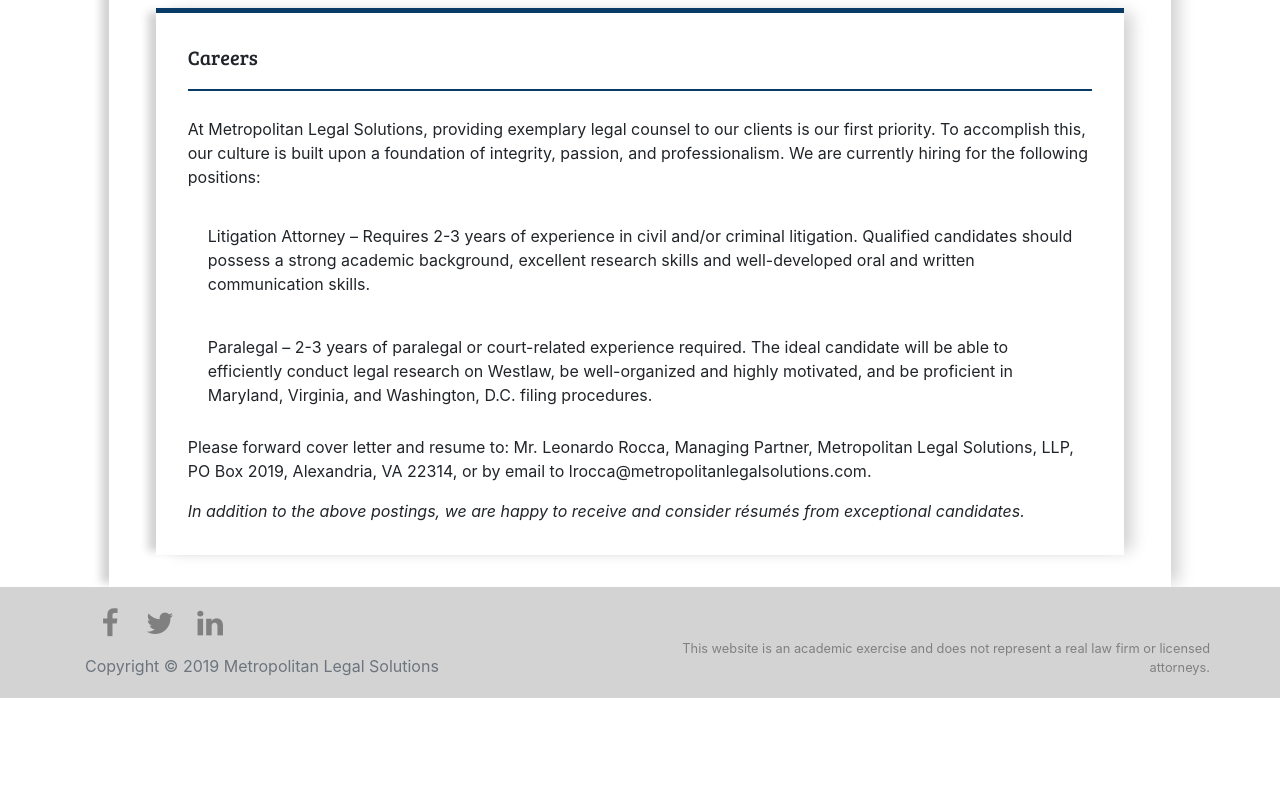
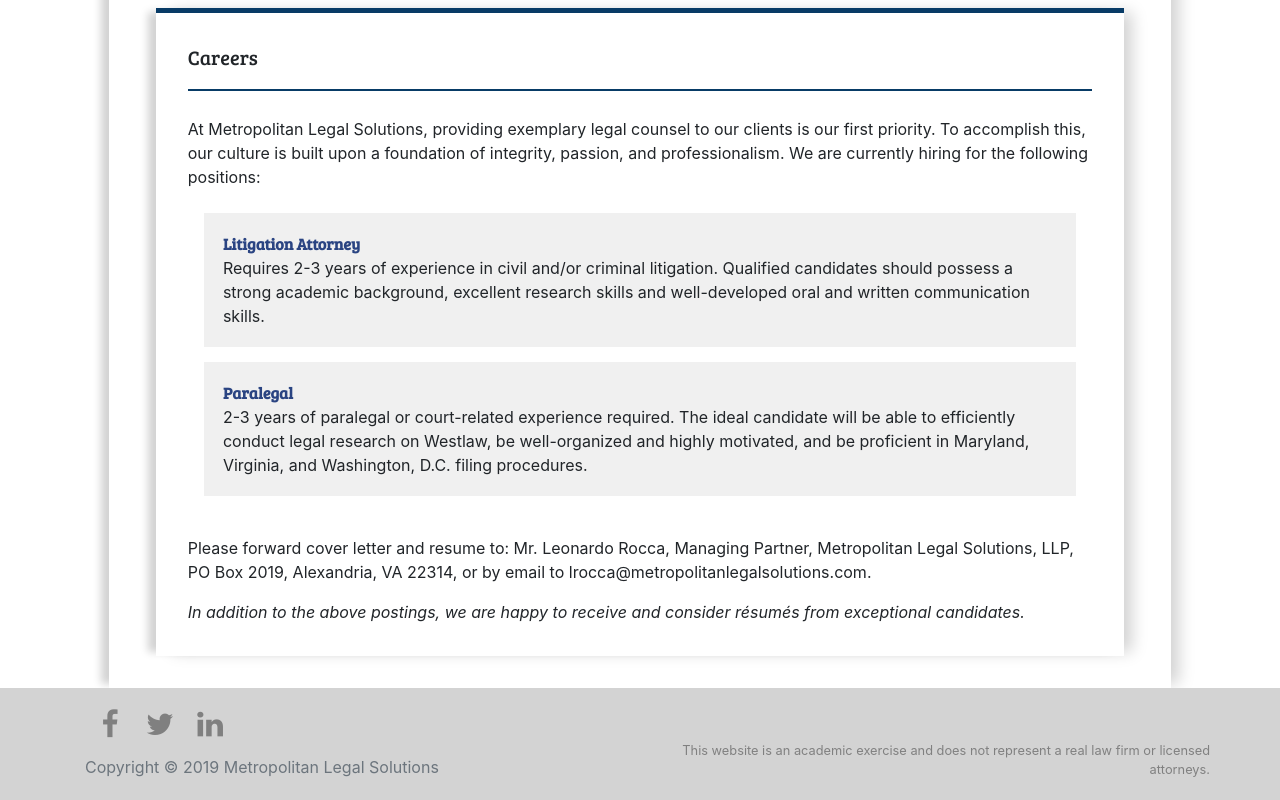
Before and after one commit to echoHello/mls, an Angular app: page /contact in a window 1280 px wide. Shown: the part 1631-2431 px from the top of the page. Before the commit the page ends 2329 px from the top, so only its background shows below. Built offline with nearby package versions, Linux system fonts and the light colour scheme.

Commit message:
style updates

```diff
--- a/src/app/contact/contact.component.html
+++ b/src/app/contact/contact.component.html
@@ -43,19 +43,16 @@
             accomplish this, our culture is built upon a foundation of integrity, passion, and professionalism. We are
             currently hiring for the following positions:</p>
           <div class="list-group">
-            <a class="list-group-item list-group-item-action-secondary title">
+            <a class="list-group-item list-group-item-action">
+              <p class="gray"><b class="blue">Litigation Attorney</b><br>Requires 2-3 years of experience in civil and/or
+                criminal litigation. Qualified candidates should possess a strong academic background, excellent
+                research skills and well-developed oral and written communication skills.</p>
             </a>
             <a class="list-group-item list-group-item-action">
-              <p>Litigation Attorney – Requires 2-3 years of experience in civil and/or criminal litigation. Qualified
-                candidates should possess a strong academic background, excellent research skills and well-developed
-                oral
-                and written communication skills.</p>
-            </a>
-            <a class="list-group-item list-group-item-action">
-              <p>Paralegal – 2-3 years of paralegal or court-related experience required. The ideal candidate will be
-                able
-                to efficiently conduct legal research on Westlaw, be well-organized and highly motivated, and be
-                proficient in Maryland, Virginia, and Washington, D.C. filing procedures.</p>
+              <p class="gray"><b class="blue">Paralegal</b><br>2-3 years of paralegal or court-related experience
+                required. The ideal candidate will be able to efficiently conduct legal research on Westlaw, be
+                well-organized and highly motivated, and be proficient in Maryland, Virginia, and Washington, D.C.
+                filing procedures.</p>
             </a>
           </div>
           <p>Please forward cover letter and resume to: Mr. Leonardo Rocca, Managing Partner, Metropolitan Legal
--- a/src/app/contact/contact.component.scss
+++ b/src/app/contact/contact.component.scss
@@ -20,12 +20,26 @@ textarea {
   resize: none;
 }
 
-.list-group, .list-group-item {
-  border:none;
+.gray {
+  background-color: #f0f0f0;
+  padding:1.2em;
 }
 
-.list-group-item-action:hover {
-  background-color: lightgray;
+.blue {
+  color: #2A4482;
+  font-family: 'Bree Serif', serif;
+}
+
+.list-group-item-action {
+  border: 0px!important;
+  -moz-border-radius: 0px!important;
+  -webkit-border-radius: 0px!important;
+  border-radius: 0px!important;
+  padding:0px!important;
+}
+
+.list-group {
+    margin:1.5em 1em 1.5em 1em;
 }
 
 .secondaryPaddedSection {
--- a/src/app/login/login.component.scss
+++ b/src/app/login/login.component.scss
@@ -24,7 +24,6 @@
   font-size: 1.4em;
   font-weight: normal;
   text-align: center;
-  text-transform: uppercase;
   color: #fff;
 }
 
```
Also changed, not shown: 1 other file (tests, documents, lock files or other folders).
